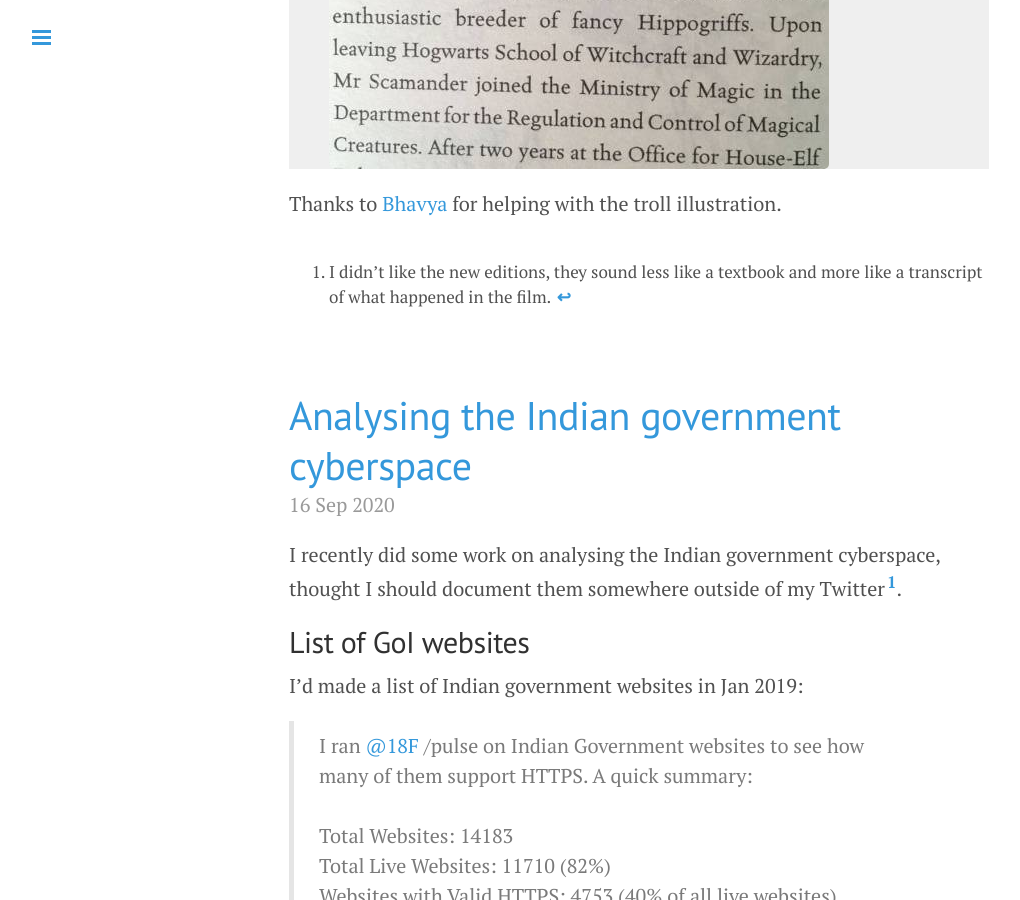
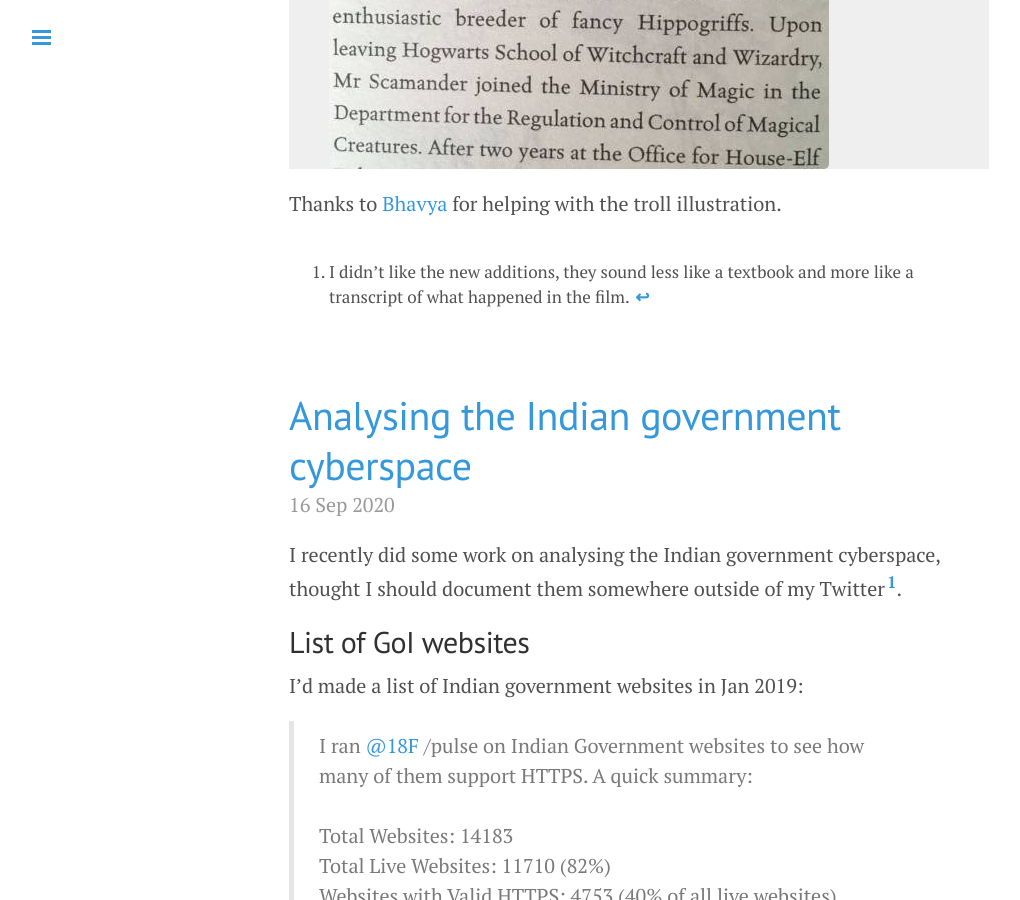
Before and after one commit to captn3m0/captn3m0.github.com, a Jekyll site: the page built from index.html, in a window 1280 px wide and 900 px high, scrolled down 8840 px. Shown: the whole window, without its empty margins (1-1021 px from the left). Built offline with Jekyll 4.4.1, drawn with Linux system fonts in a browser that asks for light colours; the list of posts is cut into pages by our own code; comment, search, counter and statistics services are not loaded; some of the changed text lies outside the part shown.

Commit message:
why I should wait before publishing

```diff
--- a/_posts/2020-11-29-fantastic-beasts-graffiti.md
+++ b/_posts/2020-11-29-fantastic-beasts-graffiti.md
@@ -78,4 +78,4 @@ Thanks to [Bhavya][bhavya] for helping with the troll illustration.
 [boxset]: https://amzn.to/39ni3vh
 [bhavya]: https://instagram.com/avyadraws/
 
-[^1]: I didn't like the new editions, they sound less like a textbook and more like a transcript of what happened in the film.
+[^1]: I didn't like the new additions, they sound less like a textbook and more like a transcript of what happened in the film.
```
Also changed, not shown: other parts of _posts/2020-11-29-fantastic-beasts-graffiti.md (+1 -1 lines).
